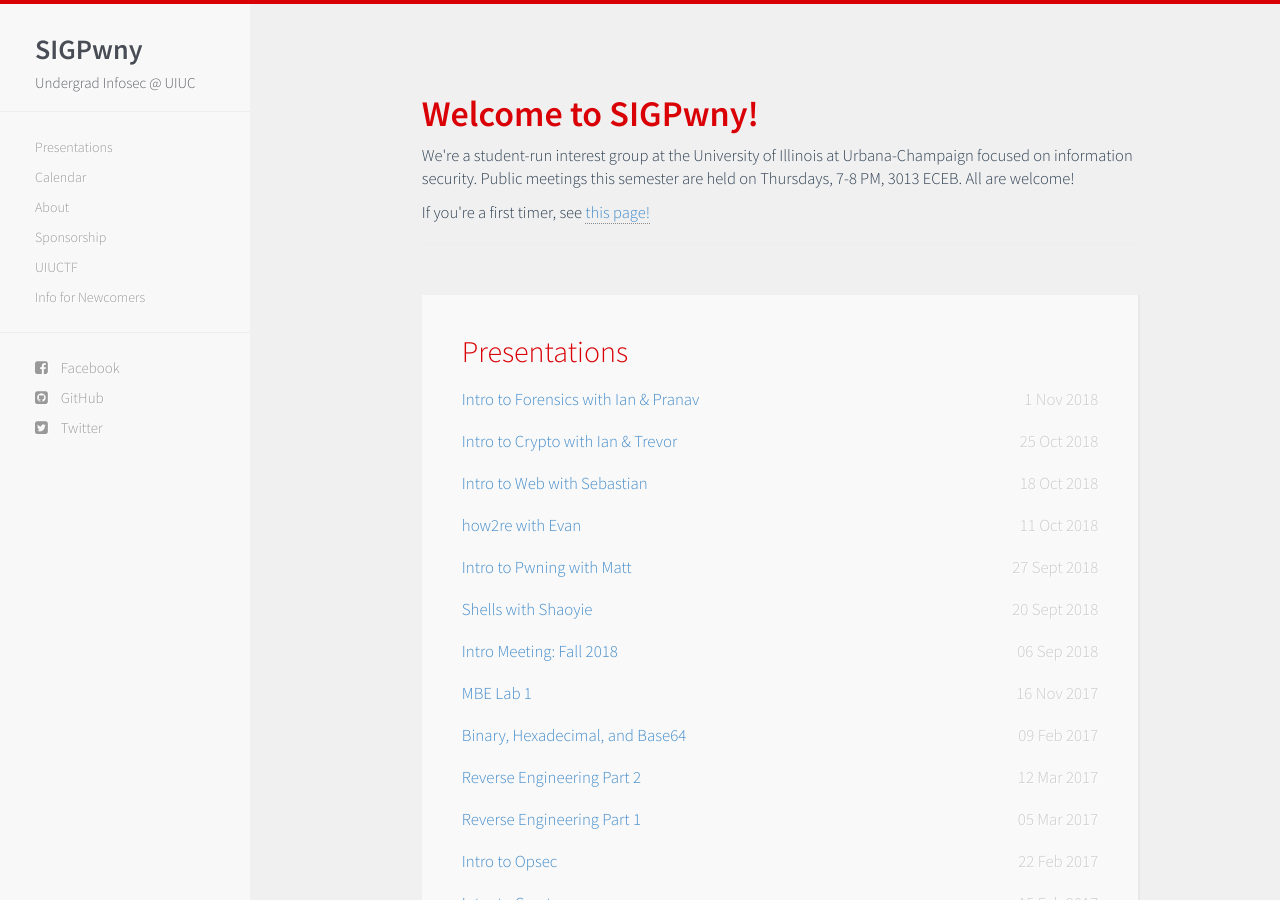
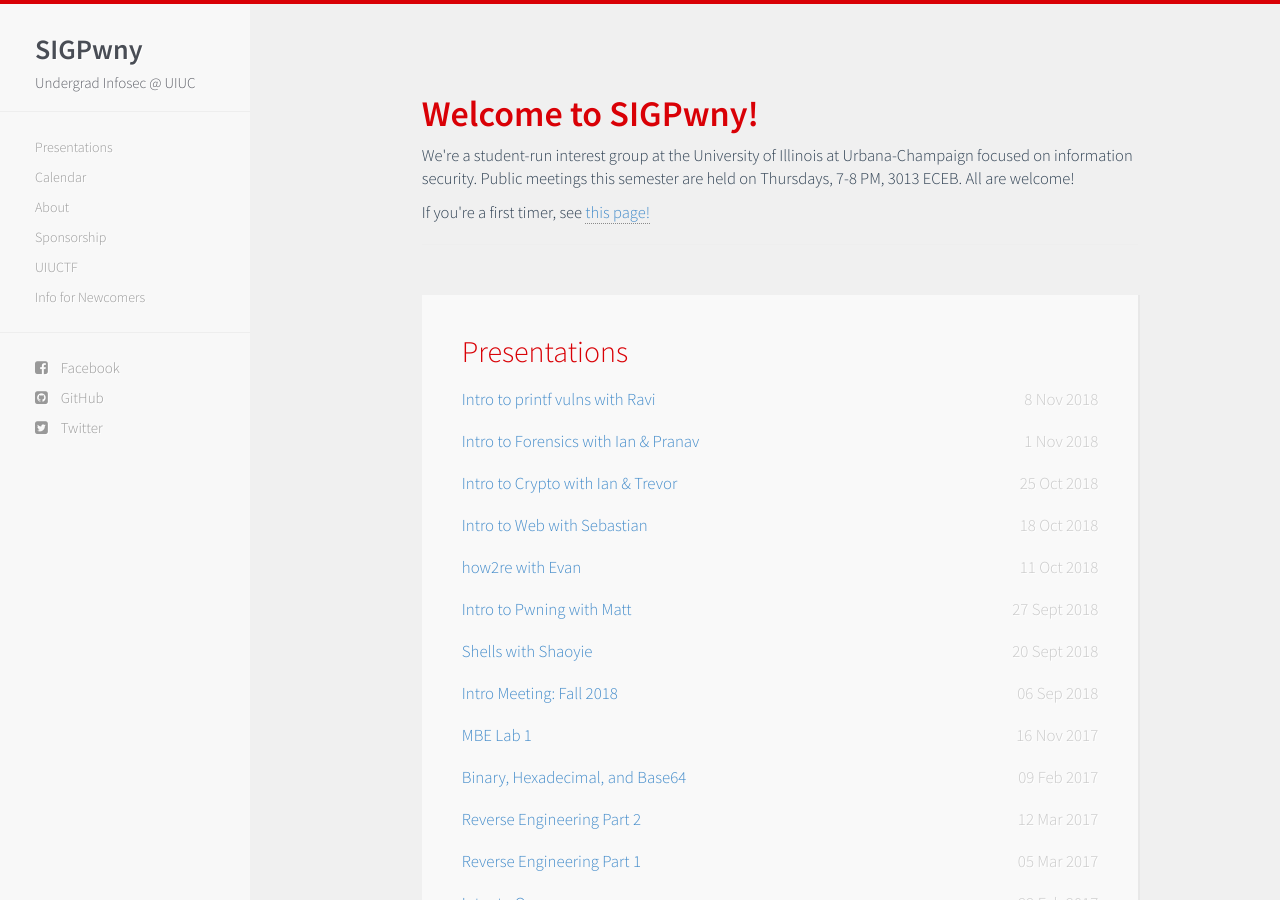
Before and after one commit to sigpwny/sigpwny.github.io-archive, a Jekyll site: the page built from index.html, in a window 1280 px wide and 900 px high. Built offline with Jekyll 4.4.1, drawn with Linux system fonts in a browser that asks for light colours; nearby versions of some CDN libraries.

Commit message:
automated

```diff
--- a/_includes/presentations.html
+++ b/_includes/presentations.html
@@ -12,7 +12,12 @@
 
 -->
 
-		<!-- new member task: add all of these -->
+
+    <!-- new member task: add all of these -->
+    <li><span>
+      <a href = "https://docs.google.com/presentation/d/1WO3gKaJcloAdKZSHb9uZVnc08eAD4zA-jIO9U-i_ptM/edit?usp=sharing">Intro to printf vulns with Ravi</a>
+      <time class="pull-right post-list">8 Nov 2018</time>
+    </span></li>
     <li><span>
       <a href = "https://docs.google.com/presentation/d/1mXy-PeP1PDk_3hOLp3PNh2qHNsVN5u59kKBZOujn03o">Intro to Forensics with Ian & Pranav</a>
       <time class="pull-right post-list">1 Nov 2018</time>
```
